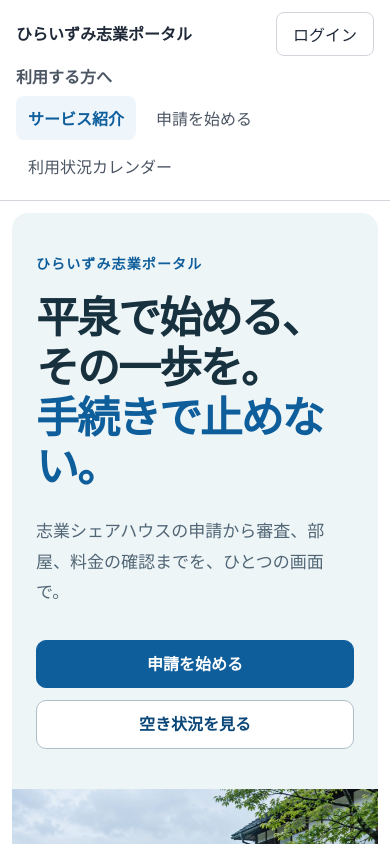
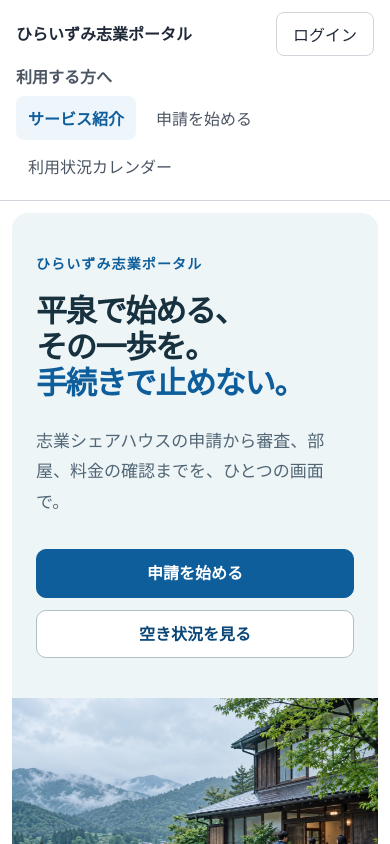
Before and after one commit to satoshihigashihara-tech/hiraizumi_shigyo_portal, a Next.js app: page / in a window 390 px wide. Shown: the top 844 px of the page. Built offline with nearby package versions, Linux system fonts and the light colour scheme.

Commit message:
Refine landing headline and calendar display

```diff
--- a/app/calendar/page.js
+++ b/app/calendar/page.js
@@ -65,10 +65,10 @@ export default async function PublicCalendarPage({ searchParams }) {
                   <li
                     className={`${styles.day} ${styles[availability.className]}`}
                     key={day.date}
+                    aria-label={`${Number(day.date.slice(-2))}日、${availability.label}`}
                     style={day === result.days[0] ? { gridColumnStart: offset + 1 } : undefined}
                   >
                     <time className={styles.dayNumber} dateTime={day.date}>{Number(day.date.slice(-2))}</time>
-                    <span className={styles.dayStatus}>{availability.label}</span>
                   </li>
                 );
               })}
--- a/app/page.js
+++ b/app/page.js
@@ -12,7 +12,7 @@ export default function Home() {
     <section className={styles.hero} aria-labelledby="hero-title">
       <div className={styles.heroCopy}>
         <p className={styles.eyebrow}>ひらいずみ志業ポータル</p>
-        <h1 id="hero-title">平泉で始める、その一歩を。<span>手続きで止めない。</span></h1>
+        <h1 id="hero-title"><span>平泉で始める、</span><span>その一歩を。</span><span className={styles.heroEmphasis}>手続きで止めない。</span></h1>
         <p className={styles.lead}>志業シェアハウスの申請から審査、部屋、料金の確認までを、ひとつの画面で。</p>
         <div className={styles.heroActions}>
           <Link className={styles.primaryAction} href="/welcome-user">申請を始める</Link>
@@ -43,6 +43,7 @@ export default function Home() {
           alt="スパルタキャンプとフィールドワークの利用入口を選ぶ画面"
           width={1280}
           height={720}
+          loading="eager"
           sizes="(max-width: 767px) 100vw, 58vw"
         />
       </div>
--- a/app/page.module.css
+++ b/app/page.module.css
@@ -12,7 +12,7 @@
 
 .hero {
   display: grid;
-  grid-template-columns: minmax(0, 0.92fr) minmax(0, 1.08fr);
+  grid-template-columns: repeat(2, minmax(0, 1fr));
   width: min(1240px, calc(100% - 32px));
   min-height: 560px;
   margin: 24px auto 0;
@@ -26,7 +26,7 @@
   flex-direction: column;
   justify-content: center;
   align-items: flex-start;
-  padding: 56px clamp(32px, 5vw, 72px);
+  padding: 56px clamp(32px, 4vw, 56px);
 }
 
 .heroCopy > * {
@@ -49,12 +49,14 @@
 
 .hero h1 {
   max-width: 13em;
-  font-size: clamp(40px, 4.6vw, 68px);
+  font-size: clamp(40px, 3.8vw, 52px);
   line-height: 1.16;
   letter-spacing: -0.045em;
 }
 
-.hero h1 span { display: block; color: var(--lp-accent); }
+.hero h1 span { display: block; }
+.hero h1 span { white-space: nowrap; }
+.hero h1 .heroEmphasis { color: var(--lp-accent); }
 
 .lead {
   max-width: 31em;
@@ -200,7 +202,7 @@
 }
 
 @media (max-width: 900px) {
-  .hero { grid-template-columns: minmax(0, 1fr) minmax(0, 0.86fr); }
+  .hero { grid-template-columns: minmax(0, 1.08fr) minmax(0, 0.92fr); }
   .heroCopy { padding: 44px 32px; }
   .journey ol { grid-template-columns: repeat(2, minmax(0, 1fr)); }
 }
@@ -227,6 +229,7 @@
 }
 
 @media (max-width: 420px) {
+  .hero h1 { font-size: clamp(28px, 8vw, 34px); }
   .hero,
   .prototypeNotice,
   .introduction,
```
Also changed, not shown: app/calendar/page.module.css (+0 -11 lines), public/landing/availability-calendar.png, 1 other file (tests, documents, lock files or other folders).
